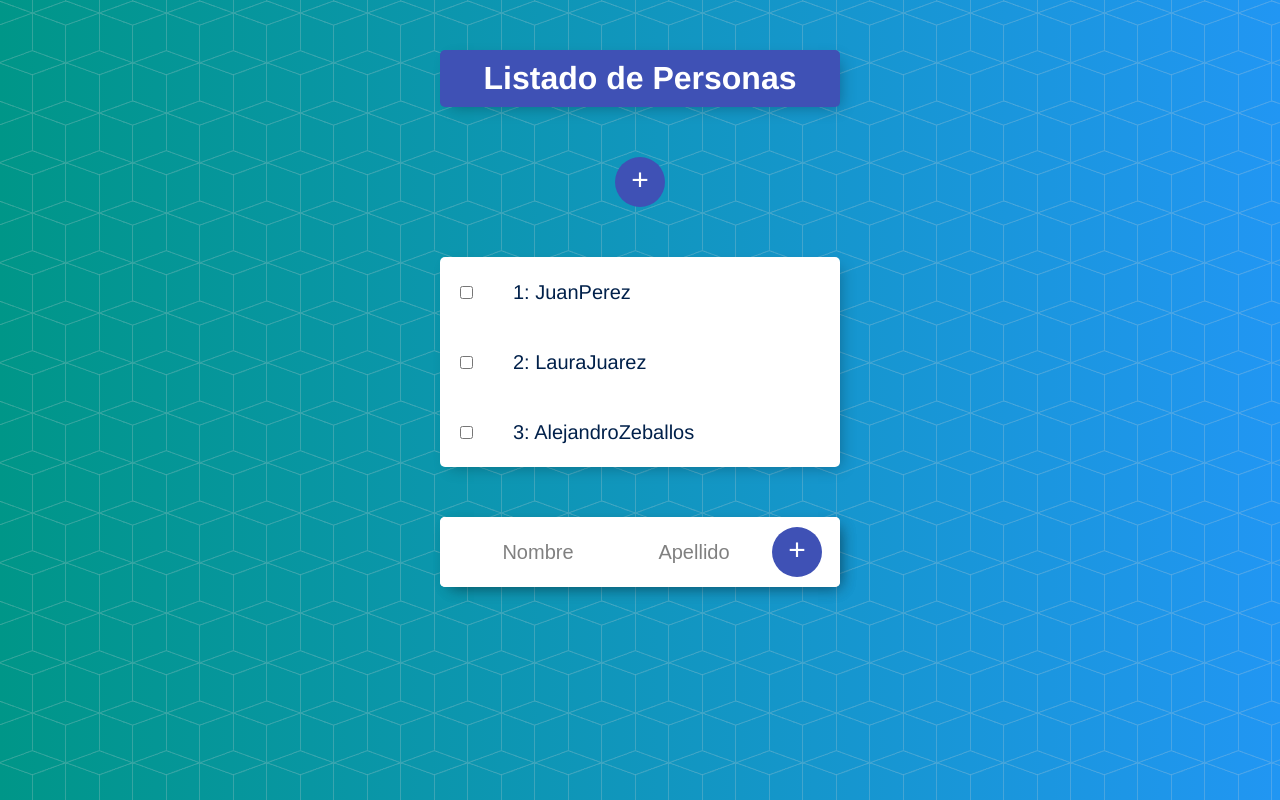
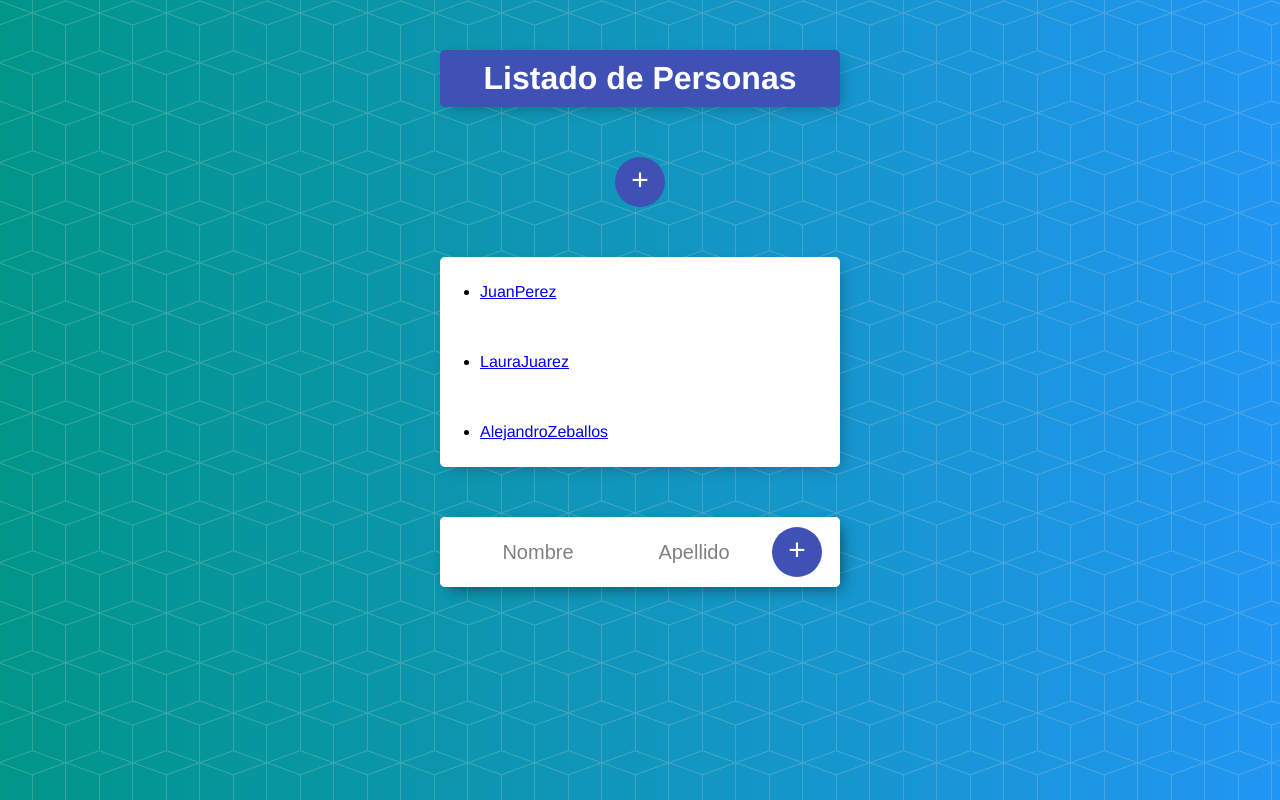
Before and after one commit to alejandrozeb/Angular2021, an Angular app in the folder listado-personas/: page / in a window 1280 px wide. Shown: the top 800 px of the page. Built offline with nearby package versions, Linux system fonts and the light colour scheme.

Commit message:
{add} cambiando la vista persona y añadiendo router Link

```diff
--- a/listado-personas/src/app/personas/persona/persona.component.html
+++ b/listado-personas/src/app/personas/persona/persona.component.html
@@ -1,4 +1,10 @@
 <div class="item">
-  <input type="checkbox" (click)="emitirSaludo()">
-  <p> {{indice+1}}: {{persona.nombre}}{{persona.apellido}}</p>
+  <ul>
+    <li>
+      <!-- router link -->
+        <a [routerLink]="['/personas', indice]">
+          {{persona.nombre}}{{persona.apellido}}
+        </a>
+    </li>
+  </ul>
 </div>
```
